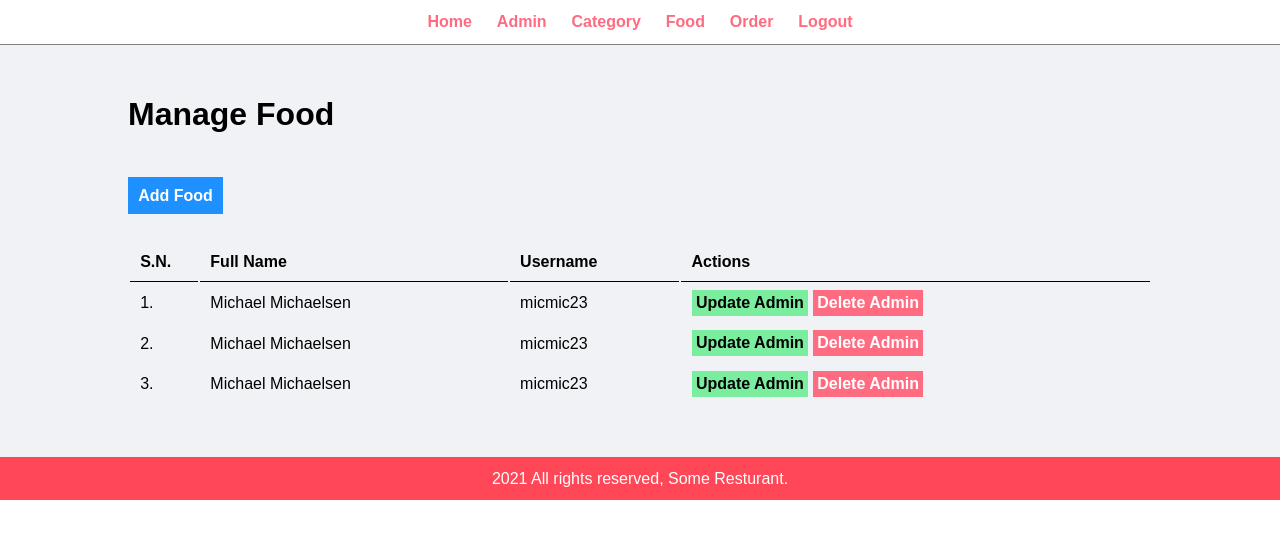
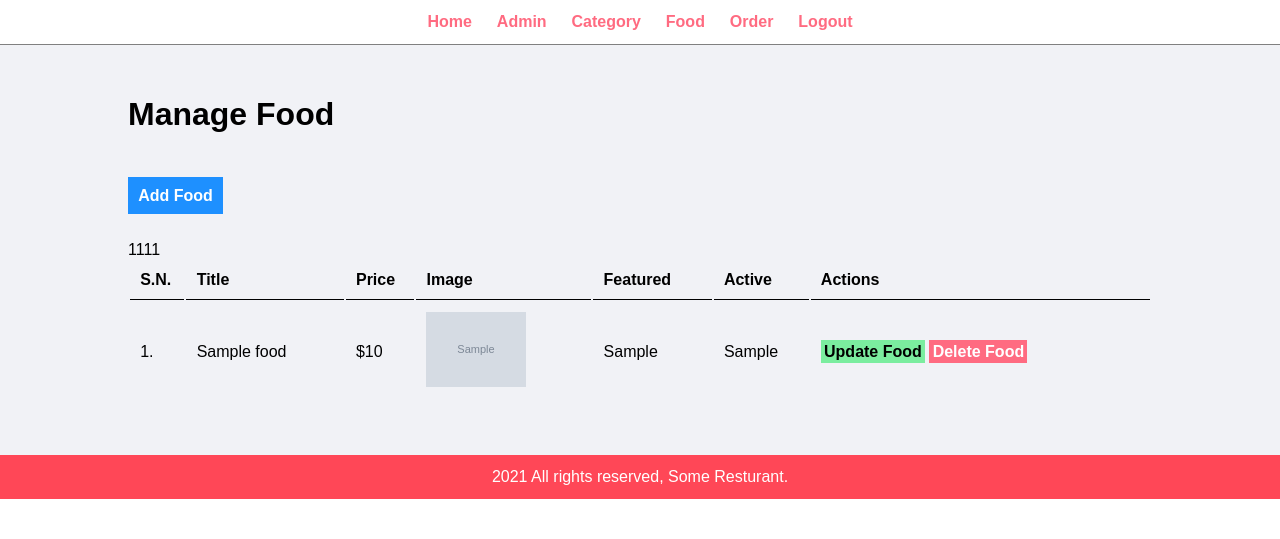
Before and after one commit to ChrSkarvil/food-order, a PHP site: page /food-order/admin/manage-food.php in a window 1280 px wide. Shown: the top 539 px of the page. Run offline with PHP 8.4, Linux system fonts and the light colour scheme; the visitor is signed in with stand-in values (Sample User, id 1); tables that the repository leaves empty or names only in its code hold one stand-in row (values such as "Sample post"); grey boxes marked "Sample" are stand-in pictures; some libraries are stand-ins or nearby versions.

Commit message:
stage 4 - finished category, added foods

```diff
--- a/admin/manage-food.php
+++ b/admin/manage-food.php
@@ -7,47 +7,120 @@
     <br/>  <br/>  <br/>
 
 <!-- Button to add admin -->
-<a href="#" class="btn-primary">Add Food</a>
+<a href="<?php echo SITEURL; ?>admin/add-food.php" class="btn-primary">Add Food</a>
 
 <br/>  <br/>  <br/>
+
+<?php
+
+    if(isset($_SESSION['add']))
+    {
+        echo $_SESSION['add'];
+        unset($_SESSION['add']);
+    }
+
+    if(isset($_SESSION['unauthorize']))
+    {
+        echo $_SESSION['unauthorize'];
+        unset($_SESSION['unauthorize']);
+    }
+
+    if(isset($_SESSION['upload']))
+    {
+        echo $_SESSION['upload'];
+        unset($_SESSION['upload']);
+    }
+
+    if(isset($_SESSION['delete']))
+    {
+        echo $_SESSION['delete'];
+        unset($_SESSION['delete']);
+    }
+
+?>
 
 <table class="tbl-full">
     <tr>
         <th>S.N.</th>
-        <th>Full Name</th>
-        <th>Username</th>
+        <th>Title</th>
+        <th>Price</th>
+        <th>Image</th>
+        <th>Featured</th>
+        <th>Active</th>
         <th>Actions</th>
     </tr>
 
-    <tr>
-        <td>1. </td>
-        <td>Michael Michaelsen</td>
-        <td>micmic23</td>
-        <td>
-            <a href="#" class="btn-secondary">Update Admin</a>
-            <a href="#" class="btn-danger">Delete Admin</a>
-        </td>
-    </tr>
+    <?php
+        //Create a SQL Query to get all the food
+        $sql = "SELECT * FROM tbl_food";
 
-    <tr>
-        <td>2. </td>
-        <td>Michael Michaelsen</td>
-        <td>micmic23</td>
-        <td>
-            <a href="#" class="btn-secondary">Update Admin</a>
-            <a href="#" class="btn-danger">Delete Admin</a>
-        </td>
-    </tr>
+        //Execute the Query
+        $res = mysqli_query($conn, $sql);
 
-    <tr>
-        <td>3. </td>
-        <td>Michael Michaelsen</td>
-        <td>micmic23</td>
-        <td>
-            <a href="#" class="btn-secondary">Update Admin</a>
-            <a href="#" class="btn-danger">Delete Admin</a>
-        </td>
-    </tr>
+        //Count rows to check whether we have data or not
+        $count = mysqli_num_rows($res);
+
+        //Create number variable and set default value as 1
+        $sn=1;
+
+        if($count>0)
+        {
+            //We have food in database
+            //Get the foods from database and display
+            while($row=mysqli_fetch_assoc($res))
+            {
+                //Get the value from individual columns
+                $id = $row['id'];
+                $title = $row['title'];
+                $price = $row['price'];
+                $image_name = $row['image_name'];
+                $featured = $row['featured'];
+                $active = $row['active'];
+                ?>
+
+                <tr>
+                    <td><?php echo $sn++; ?>. </td>
+                    <td><?php echo $title; ?></td>
+                    <td>$<?php echo $price; ?></td>
+                    <td>
+                        <?php
+                            //Check whether we have image or not
+                            if($image_name=="")
+                            {
+                                //We do not have image display error message
+                                echo "<div class='error'>Image not added.</div>";
+                            }
+                            else
+                            {
+                                //We have image display image
+                                ?>
+                                <img src="<?php echo SITEURL; ?>images/food/<?php echo $image_name ?>" width="100px">
+                                <?php
+
+                            }
+                        ?>
+                    </td>
+                    <td><?php echo $featured; ?></td>
+                    <td><?php echo $active; ?></td>
+                    <td>
+                        <a href="#" class="btn-secondary">Update Food</a>
+                        <a href="<?php echo SITEURL; ?>admin/delete-food.php?id=<?php echo $id; ?>&image_name=<?php echo $image_name; ?>" class="btn-danger">Delete Food</a>
+                    </td>
+                </tr>
+
+                <?php
+            }
+        }
+        else
+        {
+            //Food not added in database
+            echo "<tr> <td colspan='7' class='error'> Food not added yet. </td> </tr>";
+        }
+
+    ?>
+
+
+
 </table>
 
     </div>
```
Also changed, not shown: admin/add-food.php (+238 -0 lines), admin/delete-food.php (added, +62 -0 lines), images/food/Food-Name-1669.jpg (added), images/food/Food-Name-9366.jpg (added).
